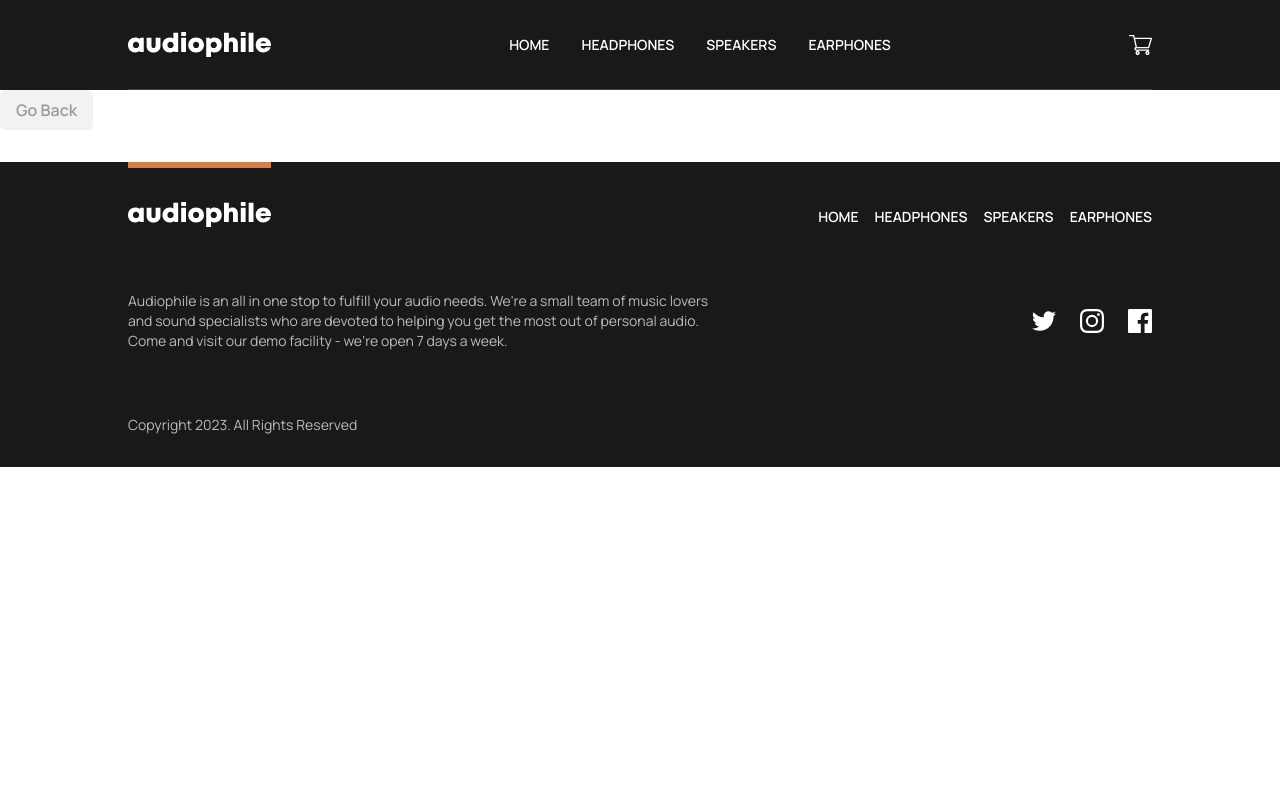
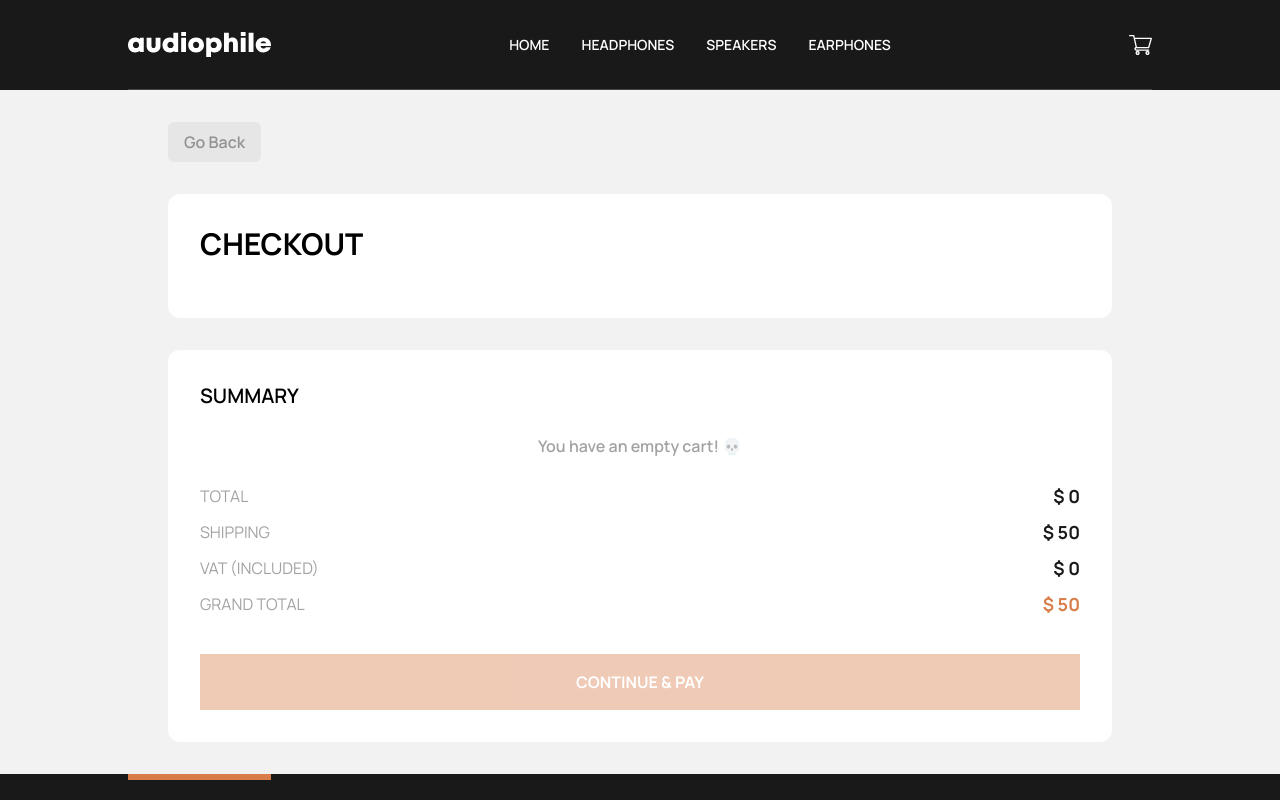
Before and after one commit to Jon-tim/audiophile-app, a SvelteKit app: page /checkout in a window 1280 px wide. Shown: the top 800 px of the page. Built offline with nearby package versions, Linux system fonts and the light colour scheme.

Commit message:
feat: setup Order Summary block

```diff
--- /dev/null
+++ b/src/components/atoms/Card_checkout.svelte
@@ -0,0 +1,3 @@
+<section class="bg-white rounded-xl p-8 flex flex-col gap-6">
+	<slot />
+</section>
--- /dev/null
+++ b/src/components/molecules/Form_checkout.svelte
@@ -0,0 +1,8 @@
+<script>
+	import CardCheckout from '../atoms/Card_checkout.svelte';
+</script>
+
+<CardCheckout>
+	<h1 class="text-3xl font-bold uppercase">checkout</h1>
+	<form action="" />
+</CardCheckout>
--- /dev/null
+++ b/src/components/molecules/Summary.svelte
@@ -0,0 +1,63 @@
+<script>
+	import { cart } from '../../store/carts';
+	import CardCheckout from '../atoms/Card_checkout.svelte';
+
+	let shippingFee = 50;
+	$: VAT = 0.2 * $cart.totalAmount;
+</script>
+
+<CardCheckout>
+	<h1 class="uppercase font-semibold text-xl">summary</h1>
+	<div>
+		{#if $cart.items.length}
+			<div class="flex flex-col gap-4">
+				{#each $cart.items as item (item.id)}
+					<div class="flex items-center justify-between">
+						<div class="h-14 w-full flex items-center gap-3">
+							<img src={item.img} alt="" class="h-full rounded-lg" />
+							<div>
+								<h1 class="font-bold uppercase">{item.name}</h1>
+								<p class="font-bold">$ {item.price.toLocaleString()}</p>
+							</div>
+						</div>
+						<!-- quantity here -->
+						<p class="font-bold">x{item.quantity}</p>
+					</div>
+				{/each}
+			</div>
+		{:else}
+			<p class="text-center font-semibold">You have an empty cart! 💀</p>
+		{/if}
+	</div>
+	<div class="flex flex-col gap-2">
+		<div class="flex items-center justify-between">
+			<p class="uppercase">total</p>
+			<p class="font-bold text-lg text-dark">
+				$ {$cart.totalAmount.toLocaleString('en-US')}
+			</p>
+		</div>
+		<div class="flex items-center justify-between">
+			<p class="uppercase">shipping</p>
+			<p class="font-bold text-lg text-dark">$ {shippingFee}</p>
+		</div>
+		<div class="flex items-center justify-between">
+			<p class="uppercase">vat (included)</p>
+			<p class="font-bold text-lg text-dark">
+				$ {VAT.toLocaleString('en-US')}
+			</p>
+		</div>
+		<div class="flex items-center justify-between">
+			<p class="uppercase">grand total</p>
+			<p class="font-bold text-lg text-browns">
+				$ {(shippingFee + VAT + $cart.totalAmount).toLocaleString('en-US')}
+			</p>
+		</div>
+	</div>
+	<div class="mt-3">
+		<button
+			disabled={$cart.totalQuantity ? false : true}
+			class="block bg-browns text-white text-center uppercase font-bold w-full py-4 hover:opacity-80 disabled:opacity-40 disabled:cursor-not-allowed"
+			>continue & pay
+		</button>
+	</div>
+</CardCheckout>
--- a/src/components/templates/Checkout.svelte
+++ b/src/components/templates/Checkout.svelte
@@ -0,0 +1,13 @@
+<script>
+	import Summary from '../molecules/Summary.svelte';
+	import FormCheckout from '../molecules/Form_checkout.svelte';
+</script>
+
+<svelte:head>
+	<title>Audiophile | Checkout</title>
+</svelte:head>
+
+<main class="flex flex-col gap-8">
+	<FormCheckout />
+	<Summary />
+</main>
--- a/src/routes/checkout/+page.svelte
+++ b/src/routes/checkout/+page.svelte
@@ -3,7 +3,9 @@
 	import Checkout from '../../components/templates/Checkout.svelte';
 </script>
 
-<main>
-	<GoBackBtn />
-	<Checkout />
+<main class="bg-black/5">
+	<section class="max-w-5xl mx-auto px-6 py-8 md:px-10 lg:px-">
+		<GoBackBtn />
+		<Checkout />
+	</section>
 </main>
```
